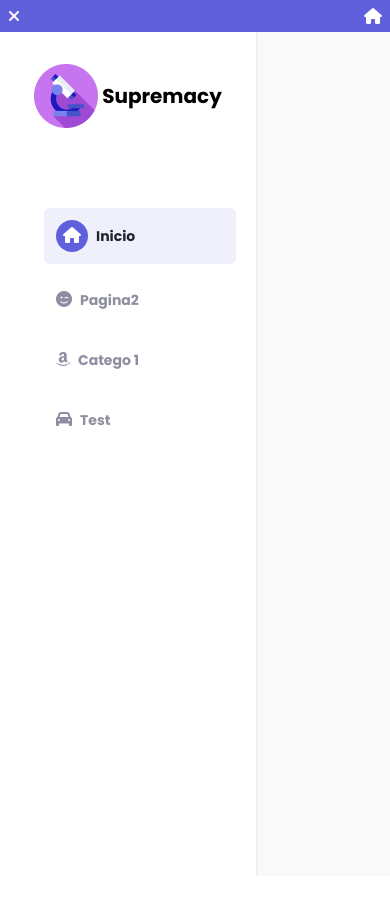
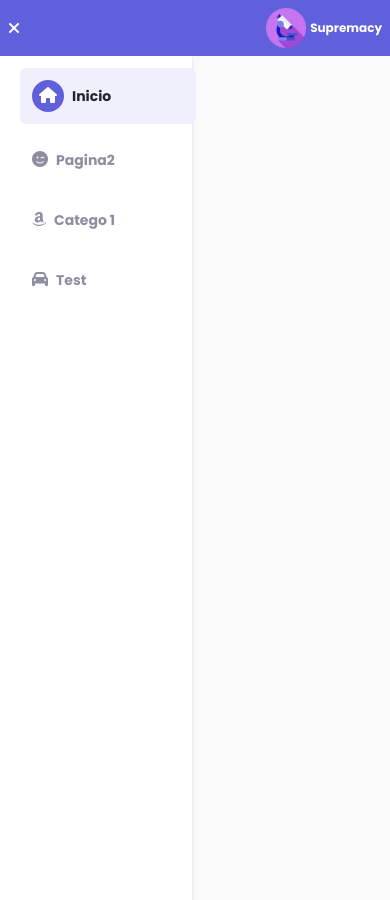
Before and after one commit to Ciclo4Mintic-Projects/gestProjects-MinTic, a React (Create React App) app: page / in a window 390 px wide. Before the commit the page ends 876 px from the top, so only its background shows below. Built offline with nearby package versions, Linux system fonts and the light colour scheme.

Commit message:
Se realizan ajustes de estilo en la vista responsive, se optimiza el componente logo y se continúa con la vista  de registro

```diff
--- a/src/components/Logo.jsx
+++ b/src/components/Logo.jsx
@@ -1,11 +1,11 @@
 import React from "react";
 
 
-const Logo = () => {
+const Logo = (props) => {
     return (
-      <div className='py-8 w-full flex items-center justify-center'>
-        <img src='/images/logo.png' alt='Logo' className='h-16 mr-1' />
-        <span className='my-2 text-xl font-poppins font-bold text-center'>Supremacy</span>
+      <div className='w-full flex items-center justify-center'>
+        <img src='/images/logo.png' alt='Logo' className= {props.height} />
+        <span className= {`my-2 ${props.sizeText} font-poppins font-bold text-center ml-1`}>Supremacy</span>
       </div>
     );
   };
--- a/src/components/Sidebar.jsx
+++ b/src/components/Sidebar.jsx
@@ -4,7 +4,7 @@ import Logo from './Logo';
 
 const SidebarLinks = () => {
   return (
-    <ul className='mt-12'>
+    <ul className='mt-1 md:mt-12'>
       <SidebarRoute to='' title='Inicio' icon='fas fa-home' />
       <SidebarRoute to='/page2' title='Pagina2' icon='fas fa-smile-wink' />
       <SidebarRoute to='/category1' title='Catego 1' icon='fab fa-amazon' />
@@ -21,14 +21,16 @@ const Sidebar = () => {
       {/* Sidebar starts */}
 
       <div className='sidebar hidden md:flex'>
-        <div className='px-8'>
-          <Logo />
+        <div className='p-8'>
+          <Logo height={'h-16'} sizeText={'text-xl'}/>
           <SidebarLinks />
         </div>
       </div>
-      <div className='flex md:hidden w-full justify-between p-2 text-white navbar-responsive'>
+      <div className='flex md:hidden w-full justify-between p-2 text-white navbar-responsive items-center'>
         <i className={`fas fa-${open ? 'times' : 'bars'}`} onClick={() => setOpen(!open)} />
-        <i className='fas fa-home' />
+        <div className="p-0">
+         <Logo height={'h-10'} sizeText={'text-xs'}/>
+        </div>
       </div>
       {open && <ResponsiveSidebar />}
       {/* Sidebar ends */}
@@ -43,8 +45,7 @@ const ResponsiveSidebar = () => {
         className='sidebar h-full z-40 absolute md:h-full sm:hidden transition duration-150 ease-in-out'
         id='mobile-nav'
       >
-        <div className='px-8'>
-          <Logo />
+        <div className='px-2 md:px-8'>
           <SidebarLinks />
         </div>
       </div>
@@ -67,7 +68,7 @@ const SidebarRoute = ({ to, title, icon }) => {
           <div className="icon-selected">
             <i className={icon} />
           </div>
-          <span className='text-sm  ml-2'>{title}</span>
+          <span className='text-sm ml-2'>{title}</span>
         </div>
       </NavLink>
     </li>
--- a/src/pages/login/login.jsx
+++ b/src/pages/login/login.jsx
@@ -3,10 +3,15 @@ import Logo from 'components/Logo';
 
 const Login = () => {
     return (
-        <div className="bg-purpleTem h-screen w-screen flex justify-center items-center bg-gradient-to-r from-purpleHover to-purpleTem">
-            <div className="bg-white h-4/5 w-2/6 rounded-lg bg-purpleTem10">
-                <Logo/>
-                 <h2>Resgistro a la plataforma de gestión de proyectos</h2>
+        <div className="h-screen w-screen flex justify-center items-center bg-gradient-to-r from-purpleHover to-purpleTem">
+            <div className="h-4/5 w-2/6 rounded-lg bg-purpleTem10">
+                <div className="p-4">
+                    <Logo height={'h-16'} sizeText={'text-xl'}/>
+                    <h2 className="text-sm text-center mt-4 text-purpleHover font-bold">Bienvenido al Resgistro <br/> Plataforma de Gestión de Proyectos</h2>
+                </div>
+                <form action="">
+
+                </form>
 
             </div>
 
--- a/src/styles/globals.css
+++ b/src/styles/globals.css
@@ -7,7 +7,7 @@ body {
 }
 
 .sidebar {
-  @apply w-64 bg-white shadow flex-col justify-between;
+  @apply md:w-64 w-48 bg-white shadow flex-col justify-between;
 }
 
 .sidebar-route {
```
